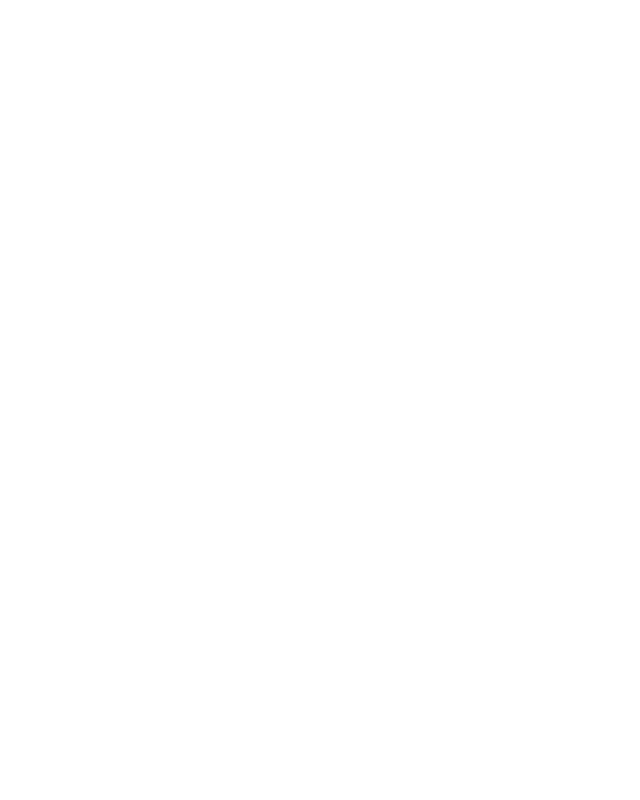
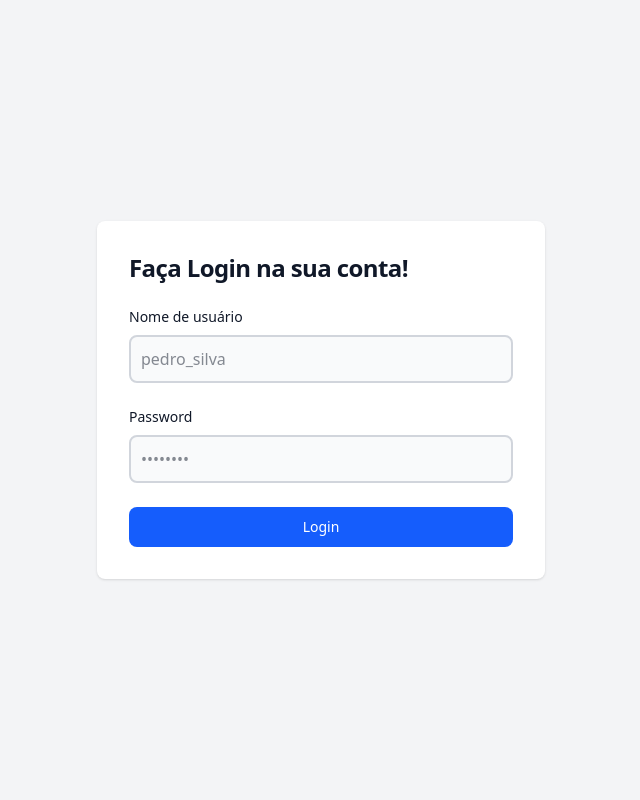
Before and after one commit to vinipadilha/Desafio-SmartData, a PHP site: page / in a window 1280 px wide. Before the commit the part shown is empty. Shown: the whole page, without its empty margins (319-959 px from the left). Run offline with PHP 8.4, Linux system fonts and the light colour scheme.

Commit message:
feat: implementa página inicial de login

```diff
--- a/public/index.php
+++ b/public/index.php
@@ -7,6 +7,28 @@
     <script src="https://cdn.jsdelivr.net/npm/@tailwindcss/browser@4"></script>
 </head>
 <body>
+    <div class="bg-gray-100 ">
+      <div class="flex flex-col items-center justify-center px-6 py-8 mx-auto md:h-screen lg:py-0">
+          <div class="w-full bg-white rounded-lg shadow md:mt-0 sm:max-w-md xl:p-0">
+              <div class="p-6 space-y-4 md:space-y-6 sm:p-8">
+                  <h1 class="text-xl font-bold leading-tight tracking-tight text-gray-900 md:text-2xl ">
+                      Faça Login na sua conta!
+                  </h1>
+                  <form class="space-y-4 md:space-y-6" action="#">
+                      <div>
+                          <label for="nome_usuario" class="block mb-2 text-sm font-medium text-gray-900 ">Nome de usuário</label>
+                          <input type="text" name="nome_usuario" id="nome_usuario" class="bg-gray-50 border-2 border-gray-300 text-gray-900 rounded-lg focus:ring-blue-600 focus:border-blue-600 block w-full p-2.5 outline-none" placeholder="pedro_silva" required="">
+                      </div>
+                      <div>
+                          <label for="password" class="block mb-2 text-sm font-medium text-gray-900 ">Password</label>
+                          <input type="password" name="password" id="password" placeholder="••••••••" class="bg-gray-50 border-2 border-gray-300 text-gray-900 rounded-lg focus:ring-blue-600 focus:border-blue-600 block w-full p-2.5 outline-none" required="">
+                      </div>
+                      <button type="submit" class="w-full text-white bg-blue-600 hover:bg-blue-700 focus:ring-4 focus:outline-none focus:ring-blue-300 font-medium rounded-lg text-sm px-5 py-2.5 text-center cursor-pointer">Login</button>
 
+                  </form>
+              </div>
+          </div>
+      </div>
+    </div>
 </body>
 </html>
```
